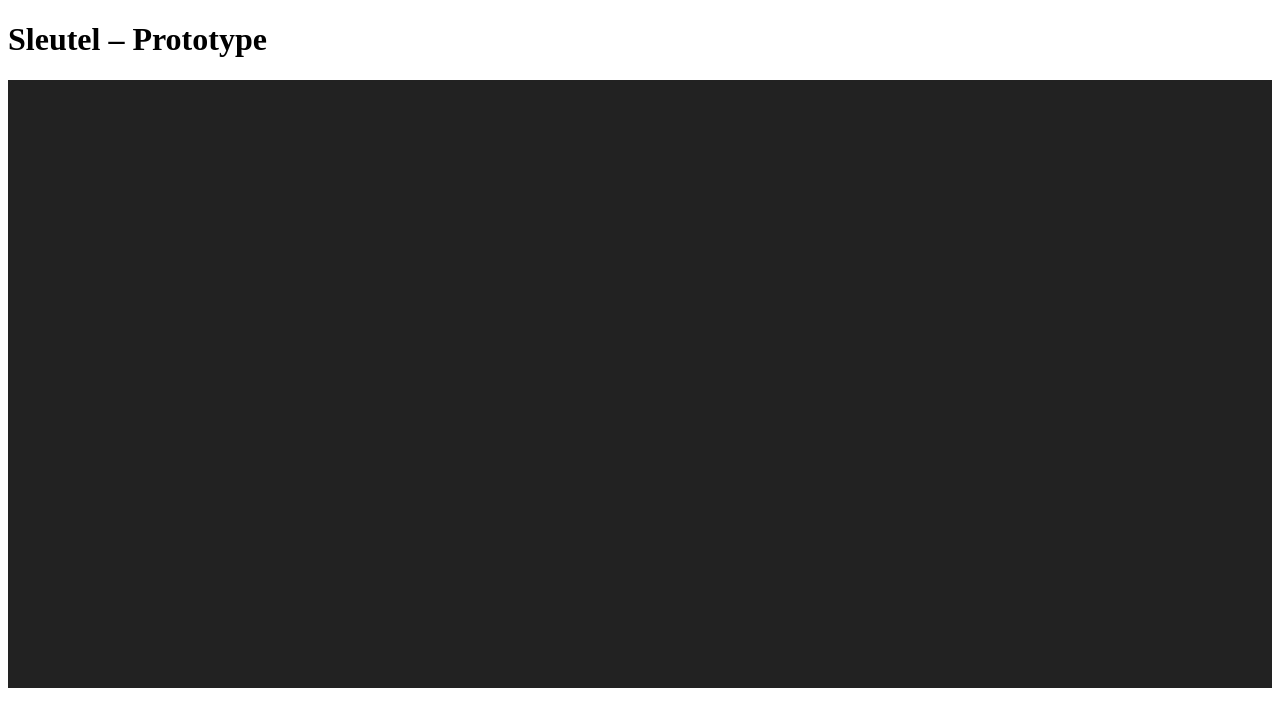
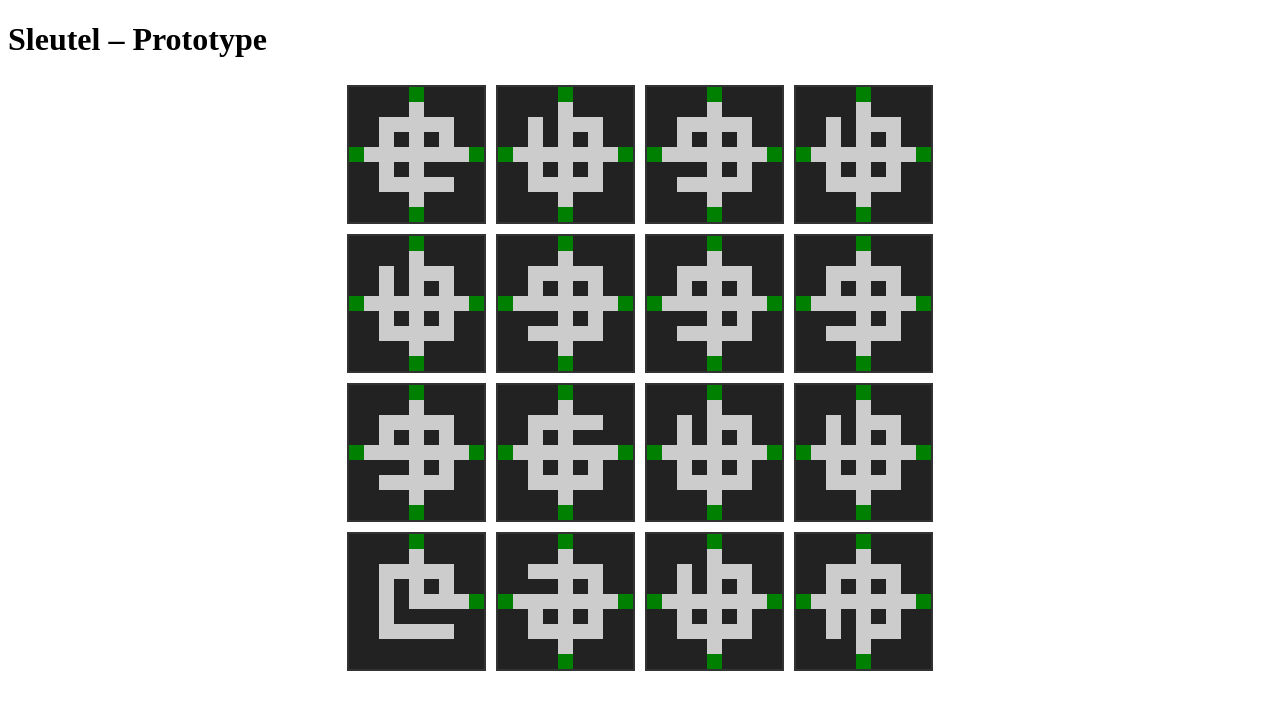
Before and after one commit to RobinS55/Sleutel, a React (Vite) app: page / in a window 1280 px wide. Shown: the top 726 px of the page. Built offline with nearby package versions, Linux system fonts and the light colour scheme.

Commit message:
Update Board.css

```diff
--- a/src/Board.css
+++ b/src/Board.css
@@ -1,35 +1,37 @@
 .board {
-  display: grid;
-  grid-template-columns: repeat(4, 1fr);
-  gap: 4px;
-  background: #222;
-  overflow: hidden; /* verwijdert scrollbars */
-  padding: 4px;
+  display: flex;
+  flex-direction: column;
+  align-items: center;
+  justify-content: center;
+  margin: 10px;
+}
+
+.board-row {
+  display: flex;
 }
 
 .room {
-  display: grid;
-  grid-template-columns: repeat(11, 20px);
-  grid-template-rows: repeat(7, 20px);
-  gap: 1px;
-  padding: 2px;
+  display: flex;
+  flex-direction: column;
+  border: 2px solid #333;
+  margin: 5px;
 }
 
-.tile {
-  width: 20px;
-  height: 20px;
+.room-row {
+  display: flex;
+}
+
+.cell {
+  width: 15px;
+  height: 15px;
 }
 
 .wall {
-  background: #444;
+  background: #222;
 }
 
 .path {
-  background: #eee;
-}
-
-.player {
-  background: red;
+  background: #ccc;
 }
 
 .exit {
```
